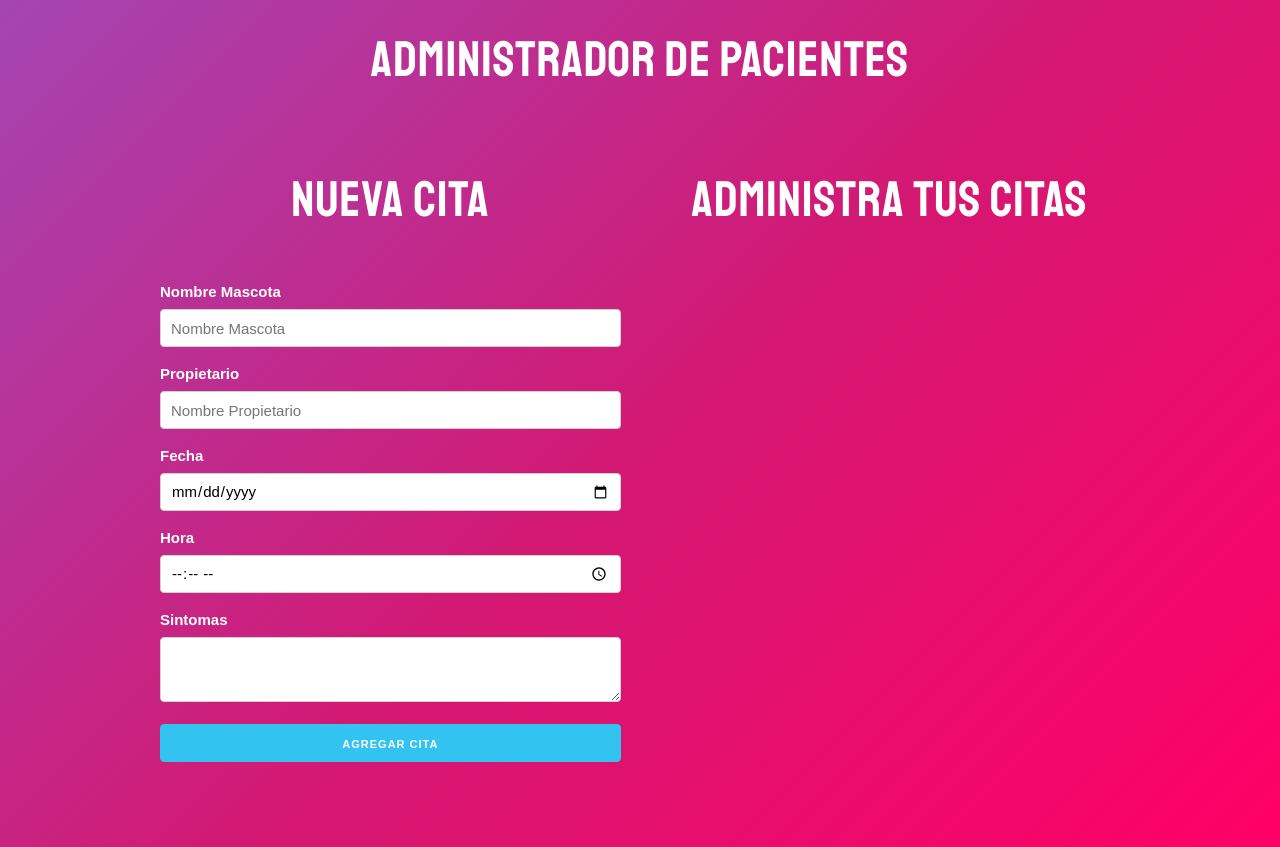
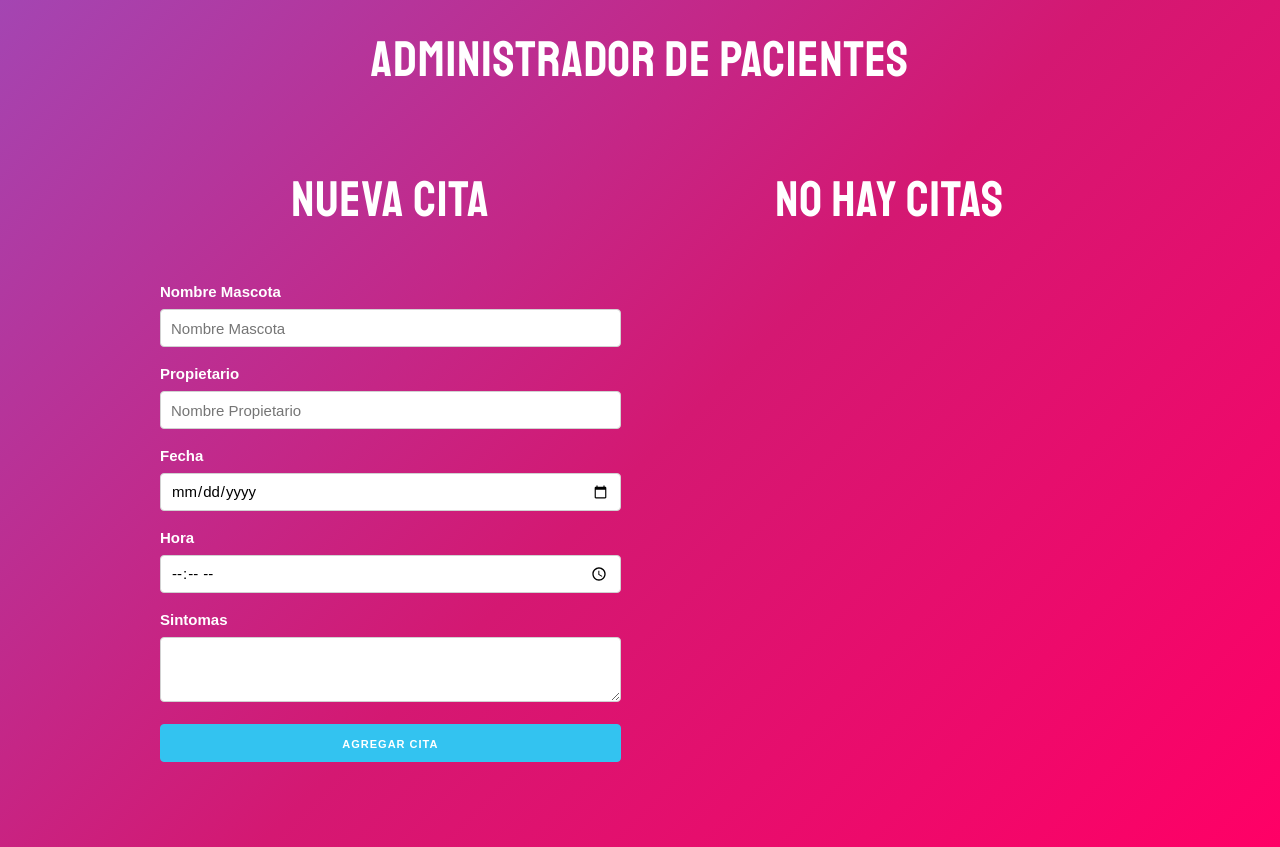
Before and after one commit to ferna2g/admin-pacientes, a React (Create React App) app: page / in a window 1280 px wide. Built offline with nearby package versions, Linux system fonts and the light colour scheme.

Commit message:
Mostrando un mensaje de forma condicional

```diff
--- a/src/App.js
+++ b/src/App.js
@@ -20,6 +20,9 @@ const eliminarCita = id => {
   guardarCita(nuevasCitas)
 }
 
+//funcion para validar mensajes
+const titulo = citas.length === 0 ? 'No hay Citas' :'Administra tus citas'
+
   return (
     <Fragment>
     <h1>Administrador de pacientes</h1>
@@ -31,7 +34,7 @@ const eliminarCita = id => {
             />
           </div>
           <div className="one-half column">
-            <h1>Administra tus citas</h1>
+            <h1>{titulo}</h1>
             {citas.map(cita => (
               <Cita
                 key={cita.id}
```
